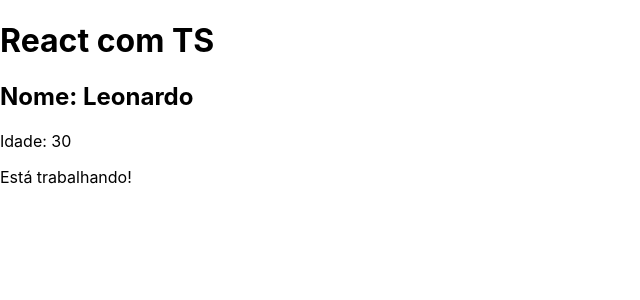
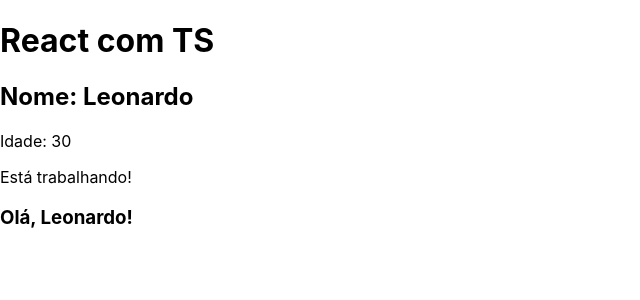
Before and after one commit to leogama09/Typescript, a React (Create React App) app in the folder react_com_ts/: page / in a window 1280 px wide. Shown: the top 300 px of the page, without its empty margins (0-640 px from the left). Built offline with nearby package versions, Linux system fonts and the light colour scheme; the HTML template or start-up script is replaced by a standard one.

Commit message:
Functions

```diff
--- a/react_com_ts/src/App.tsx
+++ b/react_com_ts/src/App.tsx
@@ -7,6 +7,11 @@ const name: string = "Leonardo"
 const age: number = 30
 const isWorking: boolean = true
 
+// 2- Funções
+const userGreeting = (name:string): string => {
+  return `Olá, ${name}! `
+}
+
 
   return (
     <div className="App">
@@ -14,8 +19,11 @@ const isWorking: boolean = true
       <h2>Nome: {name}</h2>
       <p>Idade: {age}</p>
       {isWorking && (
-        <p>Está trabalhando!</p>
+        <div>
+          <p>Está trabalhando!</p>
+        </div>
       )}
+      <h3>{userGreeting(name)}</h3>
     </div>
   );
 }
```
